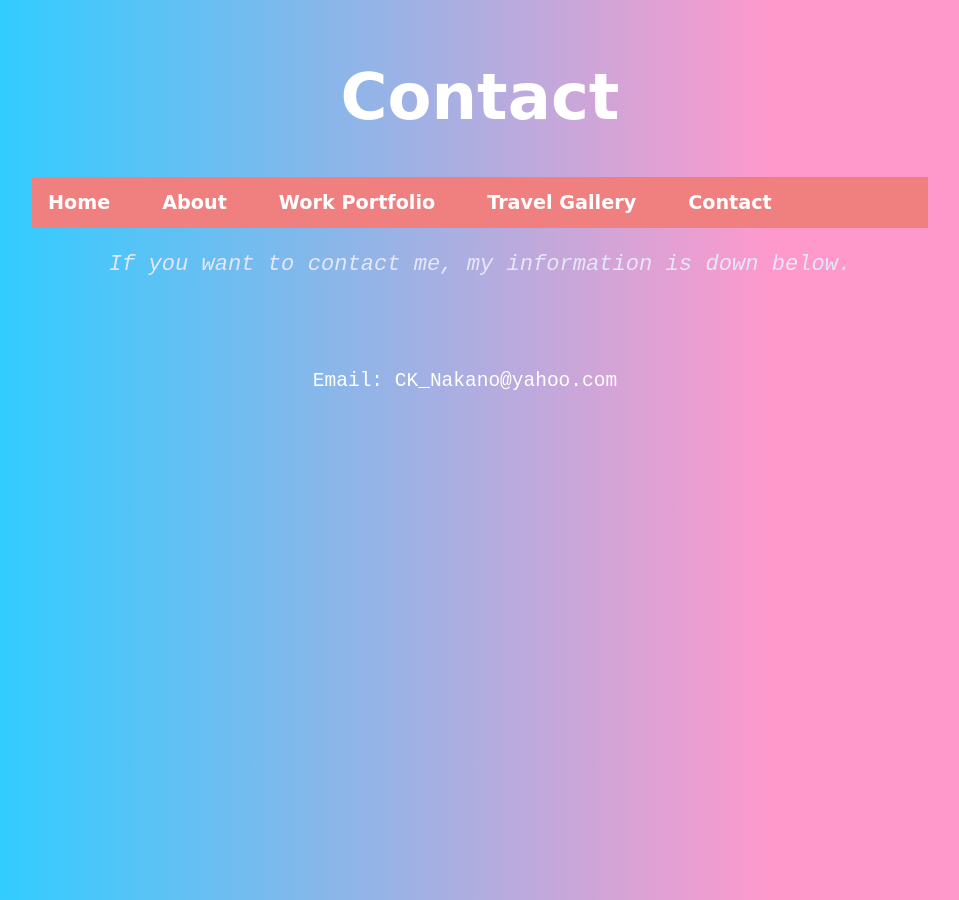
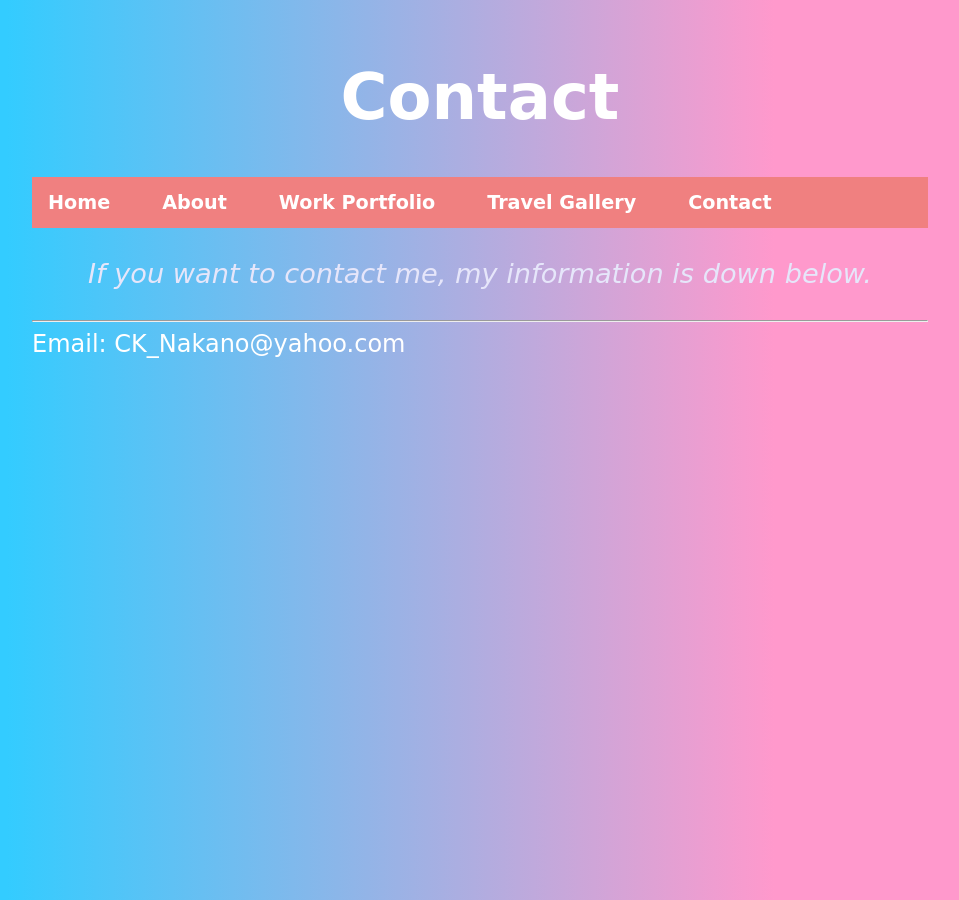
Before and after one commit to CNakano7/CNakano7.github.io, a Jekyll site: the page Contact/index.html, which Jekyll copies as it is, in a window 1280 px wide. Shown: the whole page, without its empty margins (160-1119 px from the left). Built offline with Jekyll 4.4.1, drawn with Linux system fonts in a browser that asks for light colours.

Commit message:
Update index.html

```diff
--- a/Contact/index.html
+++ b/Contact/index.html
@@ -26,12 +26,10 @@
   <li style="font-size:120%;"><a href="/Contact/index.html">Contact</a></li>
 </ul>
 </nav>
-	<pre><p style="color: lavender; text-align:center; font-size:170%;"><i>If you want to contact me, my information is down below.</i></p>
-
-
+	<p style="color: lavender; text-align:center; font-size:170%;"><i>If you want to contact me, my information is down below.</i></p>
+		<hr>
 		  <a href="mailto: CK_Nakano@yahoo.com
 			 subject=subject text" style= "color: white; font-size: 150%;">
 			Email: CK_Nakano@yahoo.com</a>
-	</pre>
 </body>
 </html>
```
